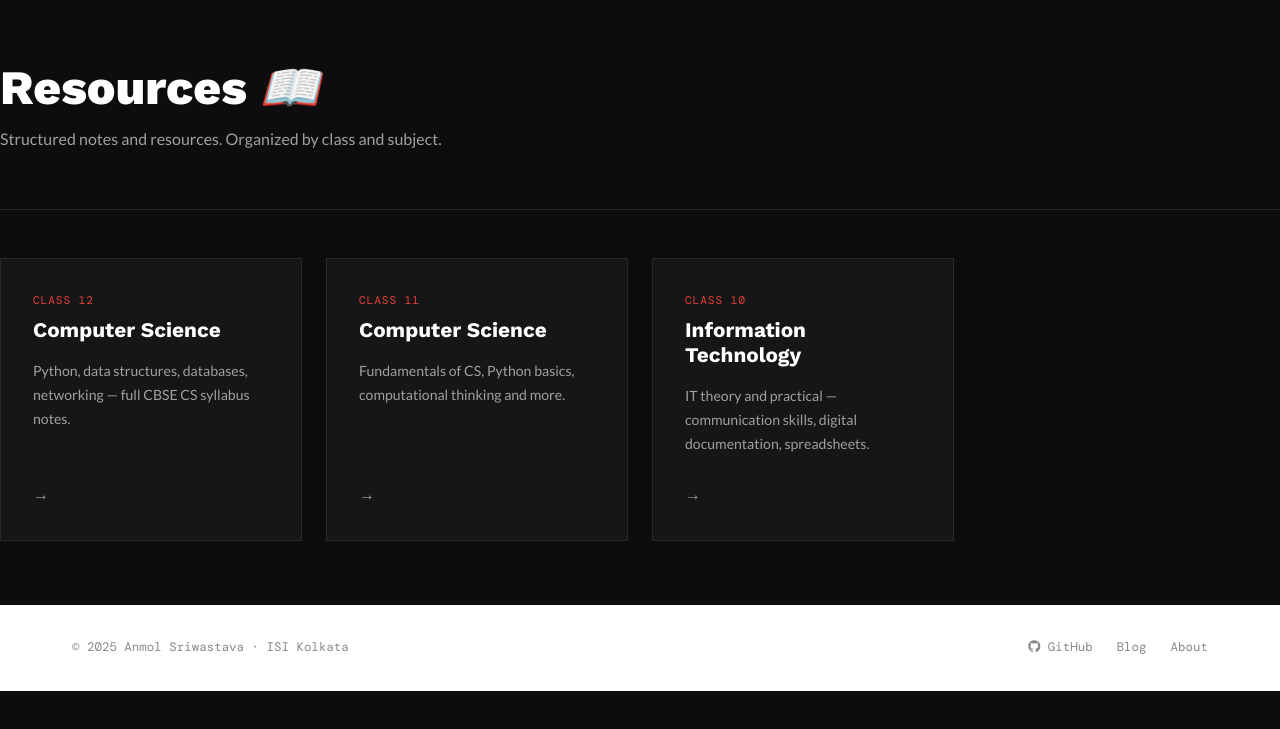
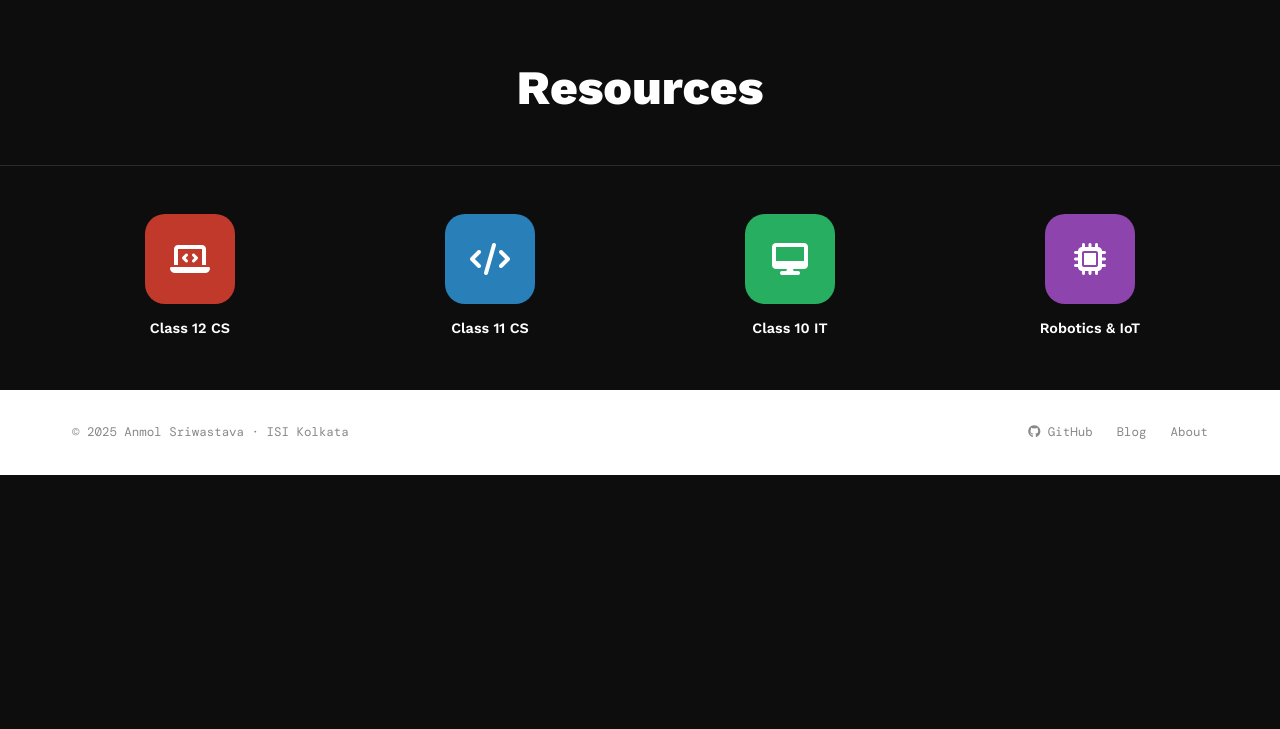
Before and after one commit to anmolsriwastava/anmolsrw, a Flask app: page /resources in a window 1280 px wide. Shown: the part 71-800 px from the top of the page. Run offline with Flask 3, Linux system fonts and the light colour scheme.

Commit message:
Updated many micro features

```diff
--- a/static/style.css
+++ b/static/style.css
@@ -319,6 +319,7 @@ main {
   padding: 60px 0 40px;
   border-bottom: 1px solid var(--border);
   margin-bottom: 3rem;
+  text-align: center
 }
 .page-header h1 {
   font-size: clamp(2rem, 5vw, 3rem);
@@ -500,3 +501,32 @@ main {
   .section-cards, .section-exploring { padding: 50px 0; }
   .page-header { padding: 40px 0 30px; }
 }
+.res-card {
+  display: flex;
+  flex-direction: column;
+  align-items: center;
+  gap: 0.8rem;
+  text-align: center;
+  color: var(--heading);
+  transition: transform 0.2s;
+}
+.res-card:hover { transform: translateY(-4px); }
+
+.res-icon {
+  width: 90px;
+  height: 90px;
+  border-radius: 20px;
+  display: flex;
+  align-items: center;
+  justify-content: center;
+  font-size: 2rem;
+  color: #fff;
+}
+
+.res-card p {
+  font-family: var(--font-head);
+  font-size: 0.9rem;
+  font-weight: 600;
+  color: #fff;
+  margin: 0;
+}
--- a/templates/resources.html
+++ b/templates/resources.html
@@ -2,34 +2,52 @@
 {% block title %}Resources · Anmol Sriwastava{% endblock %}
 {% block content %}
 
-<section class="page-header">
-  <h1>Resources <em>📖</em></h1>
-  <p>Structured notes and resources. Organized by class and subject.</p>
+<section class="page-header" style="text-align:center;">
+  <h1>Resources</h1>
 </section>
 
-<div class="Resources-grid">
+<div class="container pb-5">
+  <div class="row g-4 justify-content-center">
 
-  <a href="/class12" class="Resources-card">
-    <span class="Resources-tag">Class 12</span>
-    <h2>Computer Science</h2>
-    <p>Python, data structures, databases, networking — full CBSE CS syllabus notes.</p>
-    <span class="card-arrow">→</span>
-  </a>
+    <div class="col-lg-3 col-md-4 col-6">
+      <a href="/class12" class="res-card">
+        <div class="res-icon" style="background:#c0392b;">
+          <i class="fas fa-laptop-code"></i>
+        </div>
+        <p>Class 12 CS</p>
+      </a>
+    </div>
 
-  <a href="/class11" class="Resources-card">
-    <span class="Resources-tag">Class 11</span>
-    <h2>Computer Science</h2>
-    <p>Fundamentals of CS, Python basics, computational thinking and more.</p>
-    <span class="card-arrow">→</span>
-  </a>
+    <div class="col-lg-3 col-md-4 col-6">
+      <a href="/class11" class="res-card">
+        <div class="res-icon" style="background:#2980b9;">
+          <i class="fas fa-code"></i>
+        </div>
+        <p>Class 11 CS</p>
+      </a>
+    </div>
 
-  <a href="/class10" class="Resources-card">
-    <span class="Resources-tag">Class 10</span>
-    <h2>Information Technology</h2>
-    <p>IT theory and practical — communication skills, digital documentation, spreadsheets.</p>
-    <span class="card-arrow">→</span>
-  </a>
+    <div class="col-lg-3 col-md-4 col-6">
+      <a href="/class10" class="res-card">
+        <div class="res-icon" style="background:#27ae60;">
+          <i class="fas fa-desktop"></i>
+        </div>
+        <p>Class 10 IT</p>
+      </a>
+    </div>
 
+    <div class="col-lg-3 col-md-4 col-6">
+      <a href="/iot" class="res-card">
+        <div class="res-icon" style="background:#8e44ad;">
+          <i class="fas fa-microchip"></i>
+        </div>
+        <p>Robotics & IoT</p>
+      </a>
+    </div>
+
+    <!-- add more cards here same way -->
+
+  </div>
 </div>
 
 {% endblock %}
```
Also changed, not shown: templates/home.html (+5 -4 lines).
